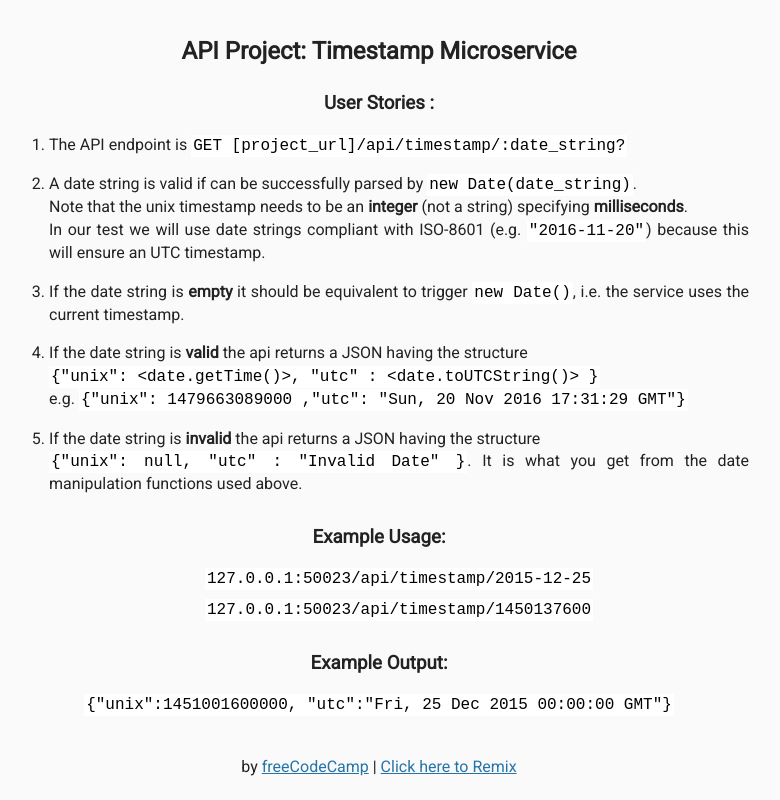
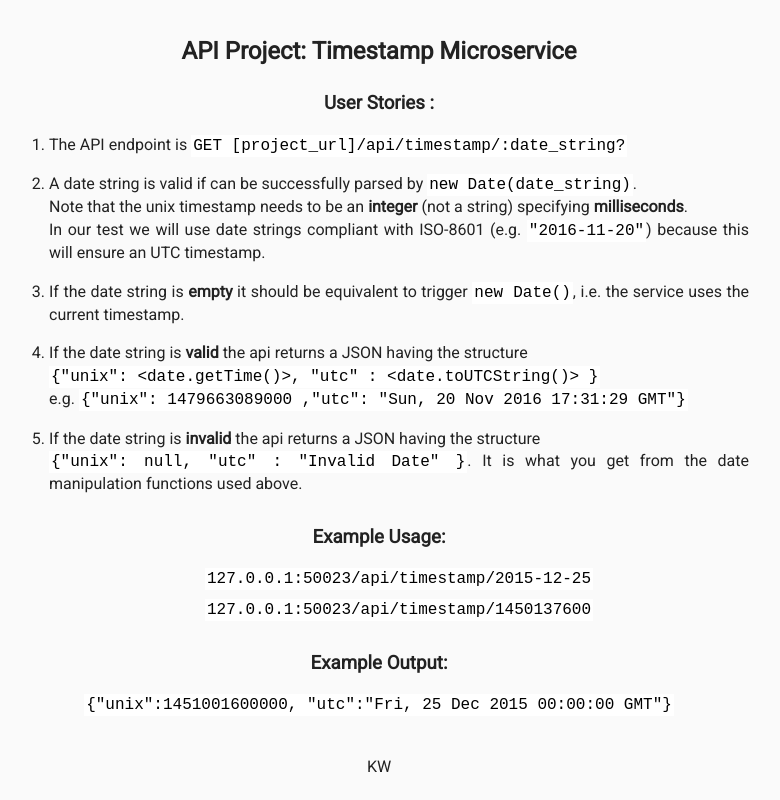
Before and after one commit to Ng-KokWah/FCC-Timestamp-Microservice, a website: page views/index.html in a window 1280 px wide. Shown: the whole page, without its empty margins (261-1041 px from the left). Drawn offline with Linux system fonts and the light colour scheme; files that its build step writes are made by us from their sources.

Commit message:
Update index.html

```diff
--- a/views/index.html
+++ b/views/index.html
@@ -42,7 +42,7 @@
       </div>
       <div class="footer">
         <p>
-          by <a href="http://www.freecodecamp.com/">freeCodeCamp</a> | <a href="https://hyperdev.com/#!/remix/FCC_API_timestamp_bplate/8338be2-a353-4892-8a0d-6295e4f12eb5">Click here to Remix</a>
+         KW
         </p>
       </div>
    </body>
```
